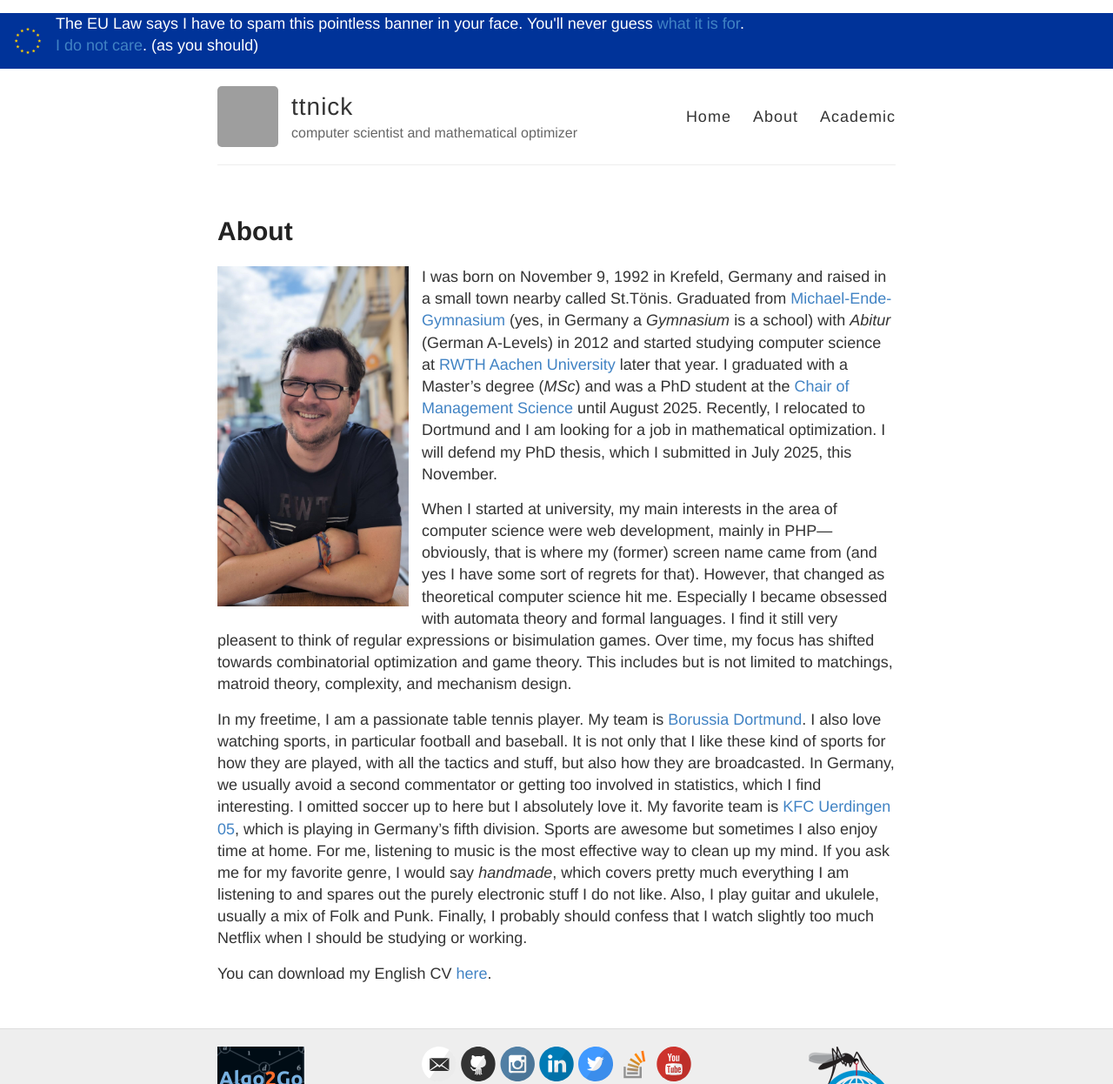
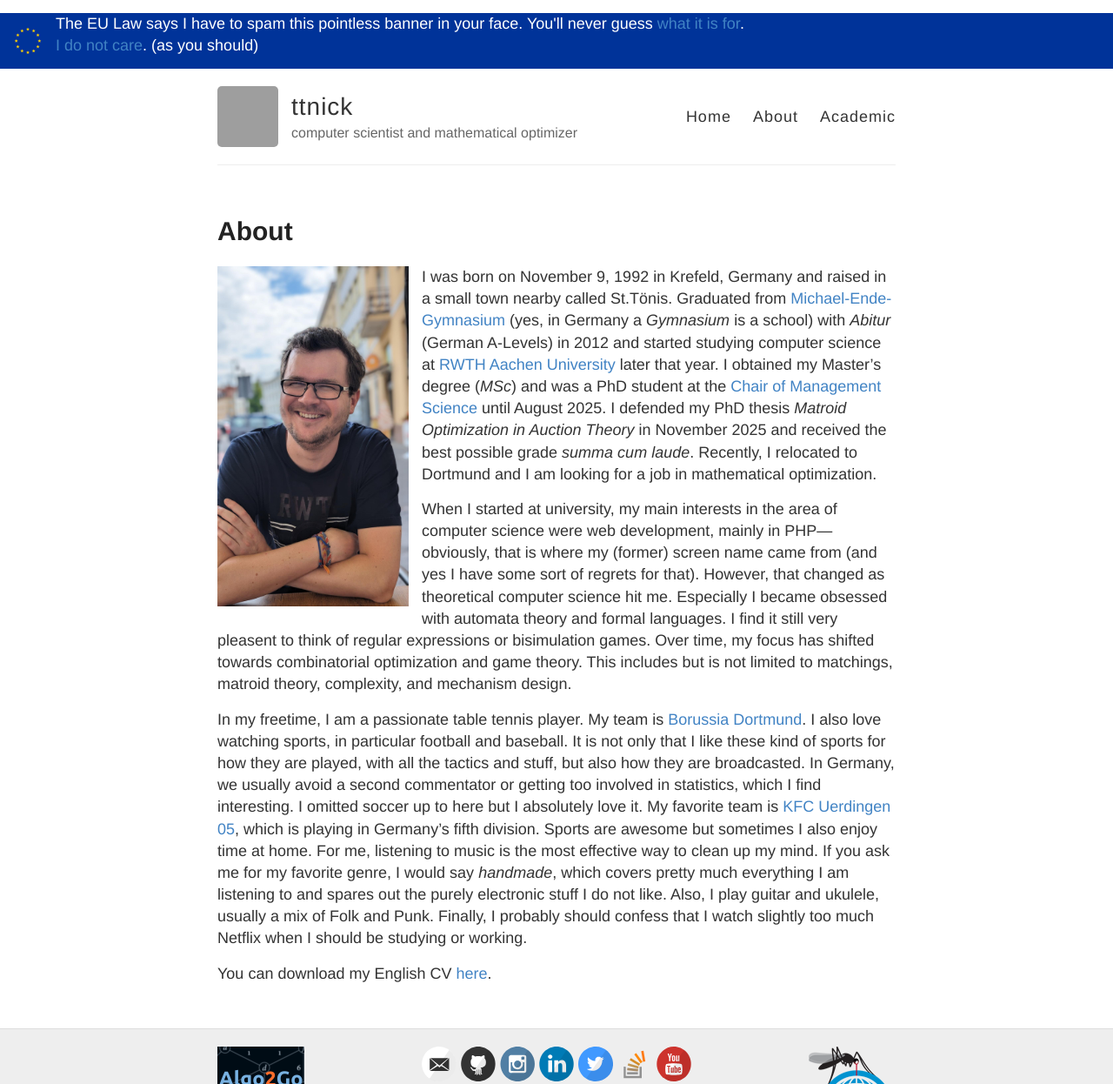
Before and after one commit to ttnick/ttnick.github.io, a Jekyll site: the page built from about.md, in a window 1280 px wide, cut to the strip 0-1246 px from the top of the page. Shown: the whole strip at 87% size. Built offline with Jekyll 4.4.1, drawn with Linux system fonts in a browser that asks for light colours; grey boxes are pictures that could not be loaded.

Commit message:
after defense

```diff
--- a/about.md
+++ b/about.md
@@ -6,9 +6,9 @@ title: About
 ![This is me.](/images/niklas.jpg){:style="float: left; margin-right: 15px; margin-bottom: 10px;" width="220px"}
 I was born on November 9, 1992 in Krefeld, Germany and raised in a small town nearby called St.Tönis.
 Graduated from [Michael-Ende-Gymnasium](http://michael-ende-gymnasium.de) (yes, in Germany a *Gymnasium* is a school) with *Abitur* (German A-Levels) in 2012 and started studying computer science at [RWTH Aachen University](http://rwth-aachen.de) later that year.
-I graduated with a Master's degree (*MSc*) and was a PhD student at the [Chair of Management Science](https://www.oms.rwth-aachen.de) until August 2025.
+I obtained my Master's degree (*MSc*) and was a PhD student at the [Chair of Management Science](https://www.oms.rwth-aachen.de) until August 2025.
+I defended my PhD thesis *Matroid Optimization in Auction Theory* in November 2025 and received the best possible grade *summa cum laude*.
 Recently, I relocated to Dortmund and I am looking for a job in mathematical optimization.
-I will defend my PhD thesis, which I submitted in July 2025, this November.
 
 When I started at university, my main interests in the area of computer science were web development, mainly in PHP---obviously, that is where my (former) screen name came from (and yes I have some sort of regrets for that).
 However, that changed as theoretical computer science hit me.
```
Also changed, not shown: index.md (+1 -1 lines).
